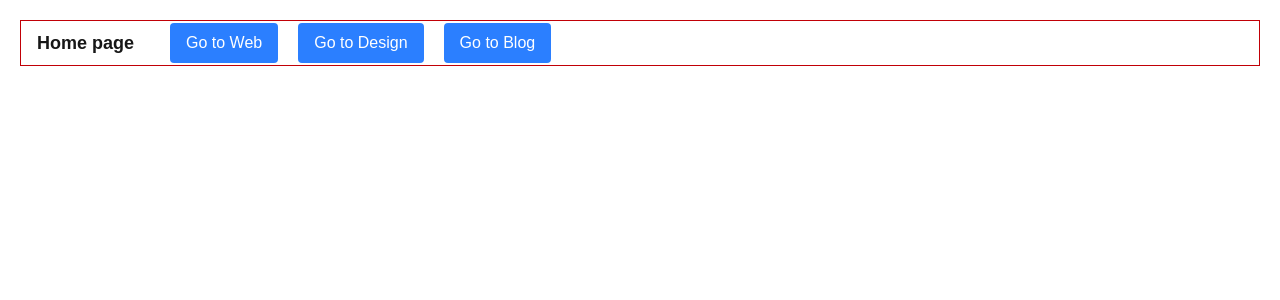
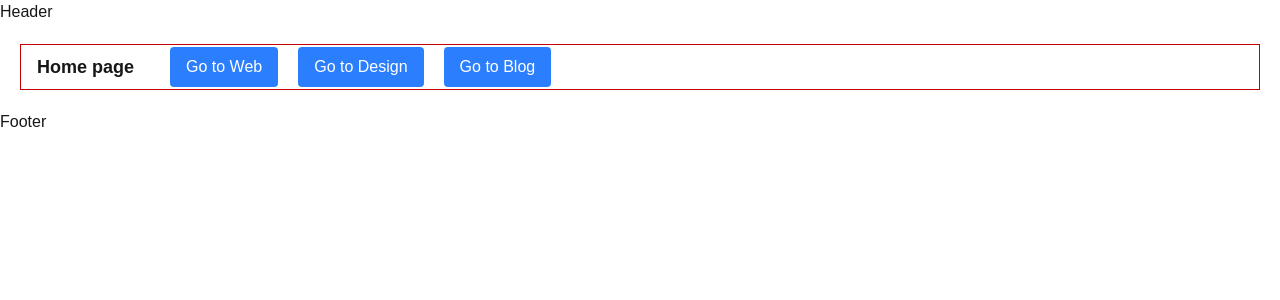
Before and after one commit to jenish-khakhriya/nextjsplaylist_anurag, a Next.js app: page / in a window 1280 px wide. Shown: the top 300 px of the page. Built offline with nearby package versions, Linux system fonts and the light colour scheme.

Commit message:
Building Reusable Layouts in Next.js | Next.js Complete Course | S2 Ep.06

```diff
--- /dev/null
+++ b/app/design/layout.tsx
@@ -0,0 +1,9 @@
+export default function RootLayout({children}: Readonly<{children: React.ReactNode;}>) {
+    return (
+        <section>
+            <header>design header</header>
+            {children}
+            <footer>design footer</footer>
+        </section>
+    )
+}
--- a/app/layout.tsx
+++ b/app/layout.tsx
@@ -11,7 +11,11 @@ export default function RootLayout({
     <html
       lang="en"
     >
-      <body className="min-h-full flex flex-col">{children}</body>
+      <body className="min-h-full flex flex-col">
+        <header>Header</header>
+            {children}
+        <footer>Footer</footer>
+        </body>
     </html>
   );
 }
```
